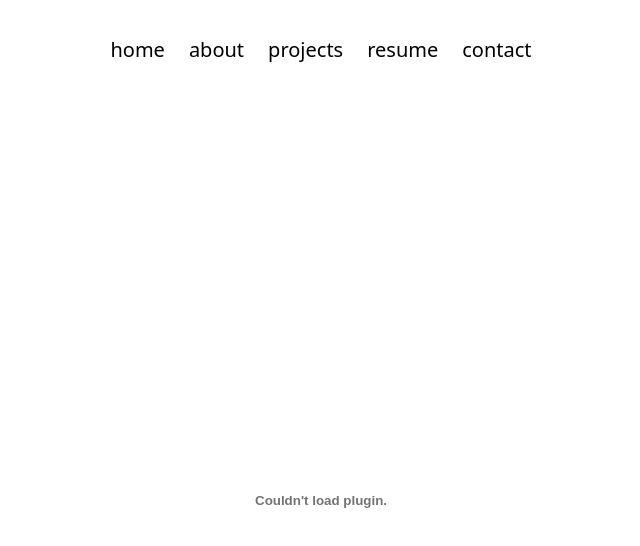
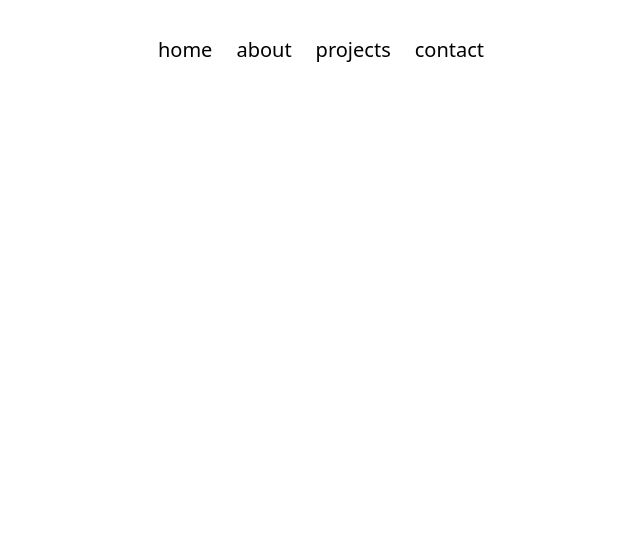
Before and after one commit to KeveeW1/kei-portfolio, a Next.js app: page /resume in a window 1280 px wide. Shown: the top 546 px of the page, without its empty margins (319-959 px from the left). Built offline with nearby package versions, Linux system fonts and the light colour scheme.

Commit message:
Removed Resume tab from website

```diff
--- a/src/app/pages/Navbar.jsx
+++ b/src/app/pages/Navbar.jsx
@@ -28,12 +28,12 @@ const Navbar = () => {
             <Link href="/blog" className='block py-2 px-3 text-black sm:text-xl rounded hover:text-black'>
                 blog
             </Link>
-          </li> */}
+          </li>
           <li>
             <Link href="/resume" className='block py-2 px-3 text-black sm:text-xl rounded hover:text-black'>
                 resume
             </Link>
-          </li>
+          </li>*/}
           <li>
             <Link href="/contact" className='block py-2 px-3 text-black sm:text-xl rounded hover:text-black'>
                 contact
--- a/src/app/resume/page.jsx
+++ b/src/app/resume/page.jsx
@@ -7,9 +7,9 @@ const Resume = () => {
         <Navbar/>
     </div>
 
-    <div className='flex h-screen justify-center text-black'>
+    {/*<div className='flex h-screen justify-center text-black'>
         <embed src="/resume/Keira Wong Mar 2024.pdf" width="800px" height="800px" />
-    </div>
+    </div>*/}
     </section>
 
   );
```
